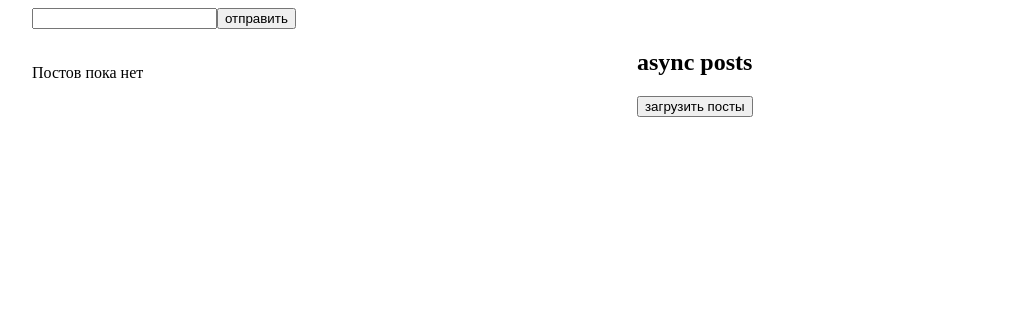
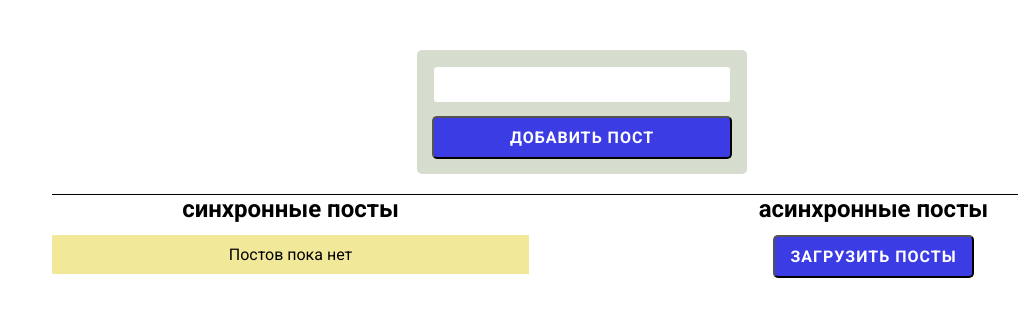
Before and after one commit to Pavel-Sol/posts, a React (Create React App) app: page / in a window 1280 px wide. Shown: the top 316 px of the page, without its empty margins (58-1076 px from the left). Built offline with nearby package versions, Linux system fonts and the light colour scheme.

Commit message:
стили

```diff
--- a/package.json
+++ b/package.json
@@ -3,6 +3,7 @@
   "version": "0.1.0",
   "private": true,
   "dependencies": {
+    "@material-ui/core": "^4.11.3",
     "@testing-library/jest-dom": "^5.11.10",
     "@testing-library/react": "^11.2.6",
     "@testing-library/user-event": "^12.8.3",
--- a/public/index.html
+++ b/public/index.html
@@ -10,6 +10,7 @@
       content="Web site created using create-react-app"
     />
     <link rel="apple-touch-icon" href="%PUBLIC_URL%/logo192.png" />
+    <link rel="stylesheet" href="https://fonts.googleapis.com/css?family=Roboto:300,400,500,700&display=swap" />
     <!--
       manifest.json provides metadata used when your web app is installed on a
       user's mobile device or desktop. See https://developers.google.com/web/fundamentals/web-app-manifest/
--- a/src/App.css
+++ b/src/App.css
@@ -1,25 +1,94 @@
-.App {
-  /* text-align: center; */
+* {
+  box-sizing: border-box;
+  font-family: Roboto;
+  margin: 0;
+  padding: 0;
+  outline: 0;
+}
+
+.container {
   max-width: 1100px;
   margin: 0px auto;
+  padding: 50px 20px;
+}
+
+.form__wrapper {
+  max-width: 330px;
+  background-color: rgb(214, 221, 207);
+  padding: 15px;
+  border-radius: 5px;
+  margin: 0px auto 20px auto;
+}
+.form {
+  display: flex;
+  flex-direction: column;
+}
+.input__title {
+  padding: 10px 15px;
+  border-radius: 5px;
+  border: 2px solid rgb(214, 221, 207);
+}
+.input__title:focus {
+  border: 2px solid rgb(60, 60, 228);
+}
+
+.btn {
+  padding: 10px 15px;
+  font-size: 16px;
+  text-transform: uppercase;
+  font-weight: bold;
+  letter-spacing: 1px;
+  border-radius: 5px;
+  background-color: rgb(60, 60, 228);
+  color: #fff;
+  margin-top: 12px;
 }
 
 .posts__wrapper {
   display: flex;
   justify-content: space-between;
-  align-items: center;
+  border-top: 1px solid rgba(0, 0, 0);
 }
 
 .sync-posts,
 .async-posts {
   width: 45%;
+  text-align: center;
+}
+
+.post__card {
+  border: 2px solid rgba(0, 0, 0, 0.5);
+  border-radius: 2px;
+  background-color: rgba(214, 221, 207, 0.2);
+  margin: 5px 0px;
+  text-align: justify;
+  padding: 5px;
+}
+
+.sync-posts__warn {
+  background-color: rgba(228, 210, 52, 0.5);
+  padding: 10px 0px;
+  margin-top: 12px;
 }
 
 .loader__wrapper {
   width: 70px;
   height: 70px;
+  margin: 10px auto;
 }
 
 .loader__wrapper img {
   width: 100%;
 }
+
+@media screen and (max-width: 500px) {
+  .posts__wrapper {
+    flex-direction: column;
+  }
+
+  .sync-posts,
+  .async-posts {
+    width: 90%;
+    margin: 0px auto;
+  }
+}
--- a/src/App.js
+++ b/src/App.js
@@ -5,11 +5,13 @@ import SyncPosts from './components/SyncPosts';
 
 function App() {
   return (
-    <div className="App">
-      <Form />
-      <div className="posts__wrapper">
-        <SyncPosts />
-        <AsyncPosts />
+    <div className="app">
+      <div className="container">
+        <Form />
+        <div className="posts__wrapper">
+          <SyncPosts />
+          <AsyncPosts />
+        </div>
       </div>
     </div>
   );
--- a/src/components/AsyncPosts.jsx
+++ b/src/components/AsyncPosts.jsx
@@ -5,13 +5,12 @@ import Post from './Post'
 import Loader from './Loader'
 
  const AsyncPosts = (props) => {
-   console.log(props)
   const posts = props.posts
   const isLoading = props.isLoading
    return (
       <div className="async-posts">
-          <h2>async posts</h2>
-          <button onClick={() => props.fetchUsers()}>загрузить посты</button>
+          <h2>асинхронные посты</h2>
+          <button className='btn' onClick={() => props.fetchUsers()}>загрузить посты</button>
           <div>
             {
               isLoading
@@ -21,7 +20,7 @@ import Loader from './Loader'
           {
             posts.length > 0
             ? posts.map(post => {
-                return <Post postInfo ={post}/>
+                return <Post key={post.id + Date.now()} postInfo ={post}/>
             })
 
             :null
--- a/src/components/Form.jsx
+++ b/src/components/Form.jsx
@@ -1,6 +1,6 @@
 import {useState} from 'react'
 import {connect} from 'react-redux'
-import {addPostAC} from './../store/actions'
+import {addPost} from './../store/actions'
 
 
 
@@ -21,7 +21,7 @@ import {addPostAC} from './../store/actions'
       }
 
       if (newPost.title.trim()) {
-         props.addPostAC(newPost)
+         props.addPost(newPost)
       }
 
 
@@ -31,18 +31,21 @@ import {addPostAC} from './../store/actions'
 
 
    return (
-      <div className="form__wrapper">
-        <form onSubmit={(e) => submitHandler(e)} action="">
-           <input value={inpText} onChange={(e) => updateInputHandler(e)} type="text"/>
+      <div className='form__wrapper'>
+        <form className='form' onSubmit={(e) => submitHandler(e)} action="">
+           <input className='input__title' value={inpText} onChange={(e) => updateInputHandler(e)} type="text"/>
            <button
-           type='submit'>отправить</button>
+           className='btn'
+           type='submit'>добавить пост</button>
         </form>
       </div>
    )
 }
 
 const mapDispatchToProps = {
-   addPostAC
+   addPost,
 }
 
+
+
 export default connect(null, mapDispatchToProps)(Form)
--- a/src/components/Post.jsx
+++ b/src/components/Post.jsx
@@ -1,9 +1,9 @@
 
 const Post = ({postInfo}) => {
    return (
-      <li>
+      <div className='post__card'>
          {postInfo.title}
-      </li>
+      </div>
    )
 }
 
--- a/src/components/SyncPosts.jsx
+++ b/src/components/SyncPosts.jsx
@@ -2,21 +2,17 @@ import {connect} from 'react-redux'
 import Post from './Post'
 
 const SyncPosts = (props) => {
-  if (props.syncPosts.length > 0) {
    return (
       <div className="sync-posts">
-          <h2>sync posts</h2>
-          <div className='list'>
-             {
-                props.syncPosts.map(post => <Post postInfo={post}/>)
-             }
-          </div>
-        </div>
+         <h2>синхронные посты</h2>
+         <div className='sync-posts__list'>
+            {  props.syncPosts.length > 0
+               ? props.syncPosts.map(post => <Post key={post.id + Date.now()} postInfo={post}/>)
+               : <div className='sync-posts__warn'>Постов пока нет</div>
+            }
+         </div>
+      </div>
    )
-  }
-
-  return <div>Постов пока нет</div>
-
 }
 
 
--- a/src/store/actions.js
+++ b/src/store/actions.js
@@ -1,6 +1,6 @@
 import { ADD_POST, FETCH_POSTS, SET_POSTS, SHOW_LOADER, HIDE_LOADER } from './types';
 
-export const addPostAC = (payload) => {
+export const addPost = (payload) => {
   return { type: ADD_POST, payload };
 };
 
```
Also changed, not shown: src/store/appReducer.js (+5 -5 lines), 1 other file (tests, documents, lock files or other folders).
